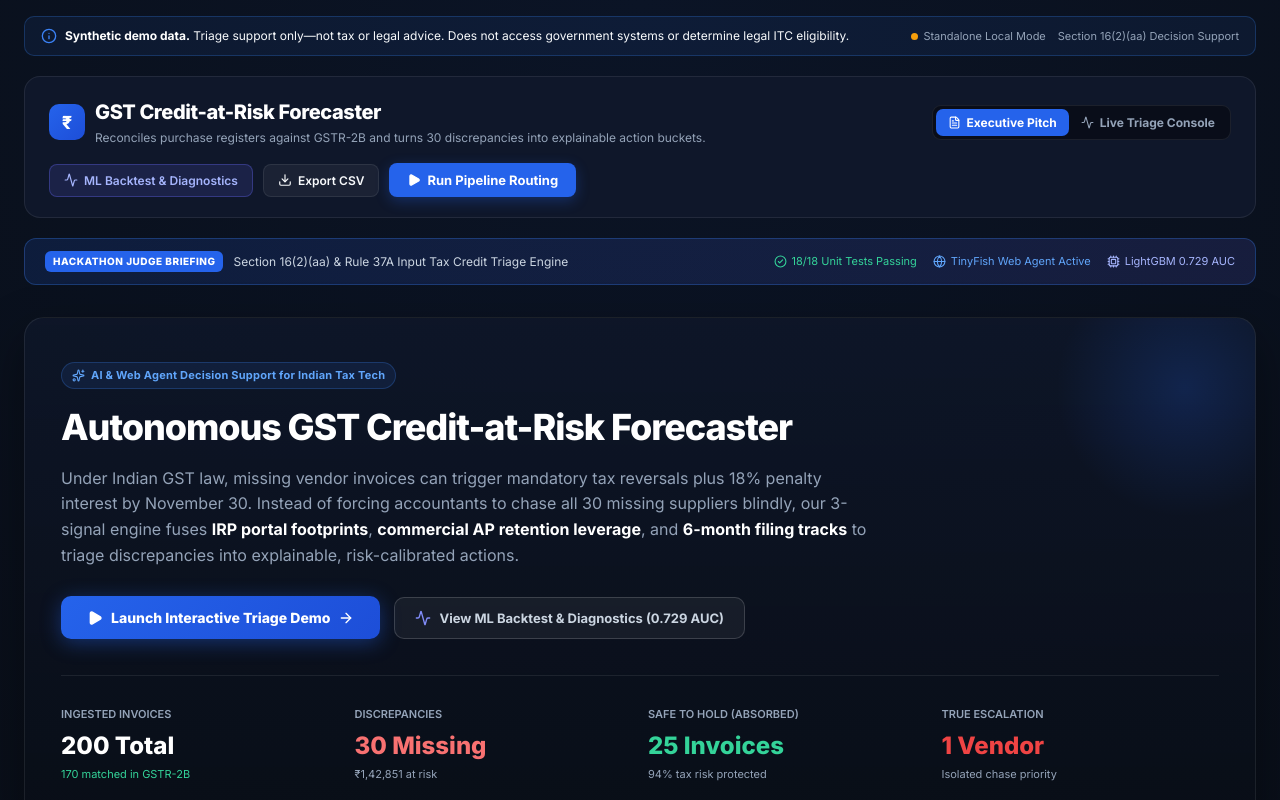
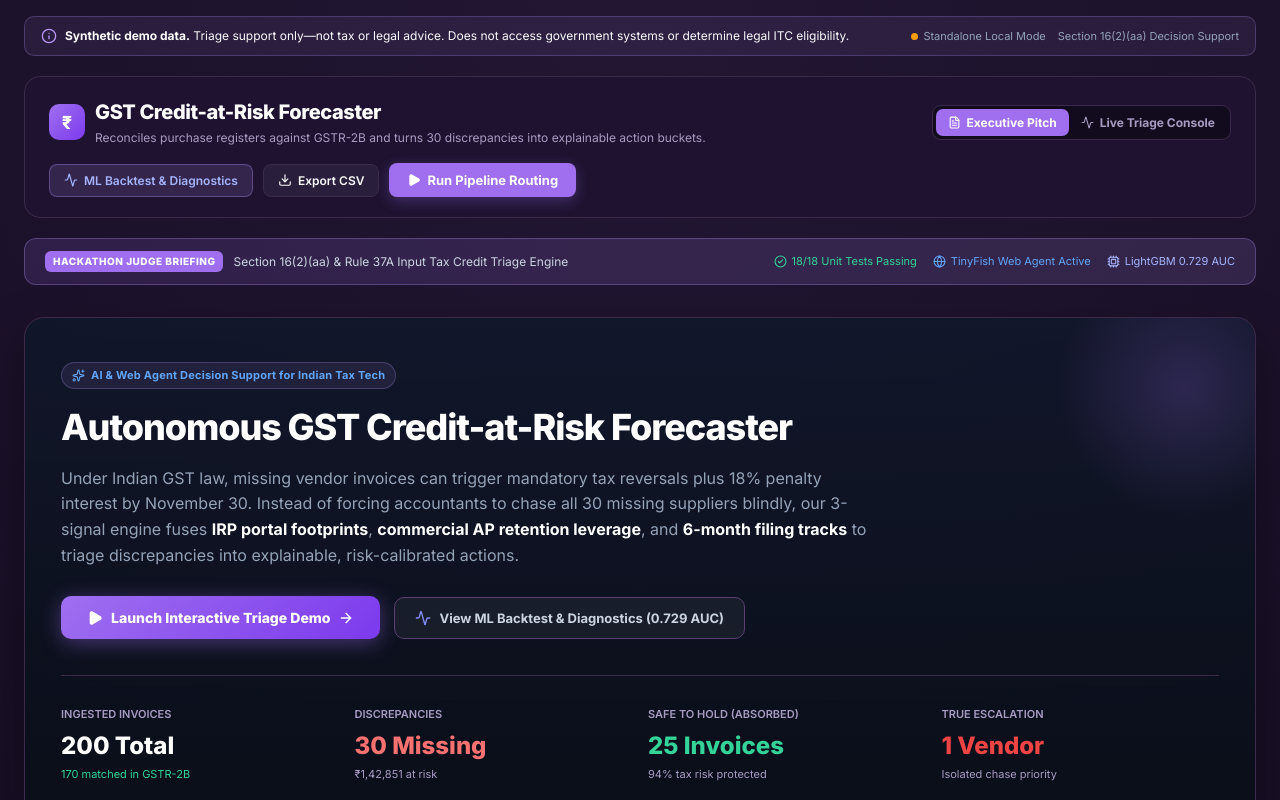
Before and after one commit to vishalbhardwaj-source/GST-Credit-Risk, a React (Vite) app in the folder vite-app/: page / in a window 1280 px wide. Both pictures are taken after a click on the button "Explore Dashboard". Shown: the top 800 px of the page. Built offline with nearby package versions, Linux system fonts and the light colour scheme; no server answers.

Commit message:
feat: retheme to deep aubergine palette — bg #170D24, cards #23172F, accent electric lavender #B794F6

```diff
--- a/vite-app/src/components/DashboardHeader.tsx
+++ b/vite-app/src/components/DashboardHeader.tsx
@@ -68,8 +68,8 @@ export function DashboardHeader({
       {/* Legal & Trust Persistent Banner */}
       <div
         style={{
-          background: 'rgba(59, 130, 246, 0.08)',
-          border: '1px solid rgba(59, 130, 246, 0.25)',
+          background: 'rgba(183, 148, 246, 0.08)',
+          border: '1px solid rgba(183, 148, 246, 0.25)',
           borderRadius: '10px',
           padding: '10px 16px',
           display: 'flex',
@@ -81,7 +81,7 @@ export function DashboardHeader({
         }}
       >
         <div style={{ display: 'flex', alignItems: 'center', gap: '8px' }}>
-          <Info size={16} color="#3b82f6" />
+          <Info size={16} color="#B794F6" />
           <span>
             <strong style={{ color: '#fff' }}>Synthetic demo data.</strong> Triage support only—not tax or legal advice. Does not access government systems or determine legal ITC eligibility.
           </span>
@@ -153,7 +153,7 @@ export function DashboardHeader({
               style={{
                 width: '36px',
                 height: '36px',
-                background: 'linear-gradient(135deg, #2563eb, #1d4ed8)',
+                background: 'linear-gradient(135deg, #9F6FF0, #7C3AED)',
                 borderRadius: '10px',
                 display: 'flex',
                 alignItems: 'center',
@@ -195,7 +195,7 @@ export function DashboardHeader({
               padding: '6px 12px',
               borderRadius: '7px',
               border: 'none',
-              background: activeView === 'overview' ? '#2563eb' : 'transparent',
+              background: activeView === 'overview' ? '#9F6FF0' : 'transparent',
               color: activeView === 'overview' ? '#fff' : 'var(--navy-muted)',
               fontWeight: 700,
               fontSize: '12px',
@@ -214,7 +214,7 @@ export function DashboardHeader({
               padding: '6px 12px',
               borderRadius: '7px',
               border: 'none',
-              background: activeView === 'dashboard' ? '#2563eb' : 'transparent',
+              background: activeView === 'dashboard' ? '#9F6FF0' : 'transparent',
               color: activeView === 'dashboard' ? '#fff' : 'var(--navy-muted)',
               fontWeight: 700,
               fontSize: '12px',
@@ -257,8 +257,8 @@ export function DashboardHeader({
               gap: '6px',
               padding: '8px 14px',
               borderRadius: '8px',
-              background: 'rgba(99, 102, 241, 0.15)',
-              border: '1px solid rgba(99, 102, 241, 0.35)',
+              background: 'rgba(183, 148, 246, 0.15)',
+              border: '1px solid rgba(183, 148, 246, 0.35)',
               color: '#a5b4fc',
               fontWeight: 600,
               fontSize: '12px',
@@ -296,13 +296,13 @@ export function DashboardHeader({
               gap: '6px',
               padding: '9px 18px',
               borderRadius: '8px',
-              background: isRouted ? '#10b981' : '#2563eb',
+              background: isRouted ? '#10b981' : '#9F6FF0',
               color: '#fff',
               border: 'none',
               fontWeight: 700,
               fontSize: '13px',
               cursor: 'pointer',
-              boxShadow: '0 4px 14px rgba(37, 99, 235, 0.3)',
+              boxShadow: '0 4px 14px rgba(159, 111, 240, 0.3)',
             }}
           >
             <Play size={14} fill="#fff" />
@@ -317,7 +317,7 @@ export function DashboardHeader({
       <div
         style={{
           background: 'linear-gradient(135deg, rgba(30, 41, 59, 0.7), rgba(15, 23, 42, 0.9))',
-          border: '1px solid rgba(59, 130, 246, 0.3)',
+          border: '1px solid rgba(183, 148, 246, 0.3)',
           borderRadius: '14px',
           padding: '16px 20px',
           boxShadow: '0 4px 20px rgba(0, 0, 0, 0.25)',
@@ -331,8 +331,8 @@ export function DashboardHeader({
                 width: '28px',
                 height: '28px',
                 borderRadius: '8px',
-                background: 'rgba(59, 130, 246, 0.15)',
-                border: '1px solid rgba(59, 130, 246, 0.35)',
+                background: 'rgba(183, 148, 246, 0.15)',
+                border: '1px solid rgba(183, 148, 246, 0.35)',
                 display: 'flex',
                 alignItems: 'center',
                 justifyContent: 'center',
@@ -729,7 +729,7 @@ export function DashboardHeader({
           }}
         >
           <div style={{ display: 'flex', alignItems: 'center', gap: '8px' }}>
-            <Sparkles size={14} color="#3b82f6" />
+            <Sparkles size={14} color="#B794F6" />
             <span style={{ fontWeight: 700, color: '#fff', fontSize: '13px' }}>
               {isRouted ? 'Pipeline Routing Complete' : 'Pre-Routing — Invoice Reconciliation View'}
             </span>
@@ -742,7 +742,7 @@ export function DashboardHeader({
                 padding: '4px 10px',
                 borderRadius: '6px',
                 border: '1px solid var(--navy-border)',
-                background: matchFilter === 'ALL' ? '#3b82f6' : 'transparent',
+                background: matchFilter === 'ALL' ? '#B794F6' : 'transparent',
                 color: matchFilter === 'ALL' ? '#fff' : 'var(--navy-muted)',
                 fontSize: '11px',
                 fontWeight: 600,
@@ -817,8 +817,8 @@ export function DashboardHeader({
           {/* Pipeline box */}
           <div
             style={{
-              background: 'rgba(37, 99, 235, 0.08)',
-              border: '1px solid rgba(59, 130, 246, 0.25)',
+              background: 'rgba(159, 111, 240, 0.08)',
+              border: '1px solid rgba(183, 148, 246, 0.25)',
               borderRadius: '10px',
               padding: '10px 16px',
               textAlign: 'center',
@@ -907,13 +907,13 @@ export function DashboardHeader({
                 gap: '6px',
                 padding: '10px 18px',
                 borderRadius: '8px',
-                background: 'linear-gradient(135deg, #2563eb, #1d4ed8)',
+                background: 'linear-gradient(135deg, #9F6FF0, #7C3AED)',
                 color: '#fff',
                 border: 'none',
                 fontWeight: 700,
                 fontSize: '13px',
                 cursor: 'pointer',
-                boxShadow: '0 4px 14px rgba(37, 99, 235, 0.35)',
+                boxShadow: '0 4px 14px rgba(159, 111, 240, 0.35)',
                 marginLeft: 'auto',
               }}
             >
--- a/vite-app/src/components/InvoiceTable.tsx
+++ b/vite-app/src/components/InvoiceTable.tsx
@@ -204,7 +204,7 @@ export function InvoiceTable({
                               fontSize: '9px',
                               color: '#60a5fa',
                               fontWeight: 700,
-                              background: 'rgba(59, 130, 246, 0.15)',
+                              background: 'rgba(183, 148, 246, 0.15)',
                               padding: '1px 5px',
                               borderRadius: '4px',
                               width: 'fit-content',
--- a/vite-app/src/components/MlBacktestModal.tsx
+++ b/vite-app/src/components/MlBacktestModal.tsx
@@ -132,7 +132,7 @@ export function MlBacktestModal({ isOpen, onClose }: MlBacktestModalProps) {
                   <span style={{ fontFamily: 'monospace', color: '#818cf8', fontWeight: 600 }}>{f.gain} gain</span>
                 </div>
                 <div style={{ width: '100%', height: '6px', background: 'rgba(255, 255, 255, 0.08)', borderRadius: '3px', overflow: 'hidden' }}>
-                  <div style={{ width: `${f.pct}%`, height: '100%', background: 'linear-gradient(90deg, #6366f1, #3b82f6)', borderRadius: '3px' }} />
+                  <div style={{ width: `${f.pct}%`, height: '100%', background: 'linear-gradient(90deg, #B794F6, #B794F6)', borderRadius: '3px' }} />
                 </div>
               </div>
             ))}
@@ -143,7 +143,7 @@ export function MlBacktestModal({ isOpen, onClose }: MlBacktestModalProps) {
           <button
             onClick={onClose}
             style={{
-              background: '#2563eb',
+              background: '#9F6FF0',
               border: 'none',
               borderRadius: '8px',
               color: '#fff',
--- a/vite-app/src/components/ProjectOverview.tsx
+++ b/vite-app/src/components/ProjectOverview.tsx
@@ -41,8 +41,8 @@ export function ProjectOverview({
       {/* Top Hackathon & Statutory Notice Banner */}
       <div
         style={{
-          background: 'linear-gradient(90deg, rgba(37, 99, 235, 0.15), rgba(99, 102, 241, 0.15))',
-          border: '1px solid rgba(59, 130, 246, 0.3)',
+          background: 'linear-gradient(90deg, rgba(159, 111, 240, 0.15), rgba(183, 148, 246, 0.15))',
+          border: '1px solid rgba(183, 148, 246, 0.3)',
           borderRadius: '12px',
           padding: '12px 20px',
           display: 'flex',
@@ -55,7 +55,7 @@ export function ProjectOverview({
         <div style={{ display: 'flex', alignItems: 'center', gap: '10px' }}>
           <span
             style={{
-              background: '#2563eb',
+              background: '#9F6FF0',
               color: '#fff',
               fontSize: '10px',
               fontWeight: 800,
@@ -104,7 +104,7 @@ export function ProjectOverview({
             right: '-60px',
             width: '260px',
             height: '260px',
-            background: 'radial-gradient(circle, rgba(37, 99, 235, 0.2) 0%, transparent 70%)',
+            background: 'radial-gradient(circle, rgba(159, 111, 240, 0.2) 0%, transparent 70%)',
             pointerEvents: 'none',
           }}
         />
@@ -117,8 +117,8 @@ export function ProjectOverview({
                 alignItems: 'center',
                 gap: '6px',
                 color: '#60a5fa',
-                background: 'rgba(59, 130, 246, 0.1)',
-                border: '1px solid rgba(59, 130, 246, 0.25)',
+                background: 'rgba(183, 148, 246, 0.1)',
+                border: '1px solid rgba(183, 148, 246, 0.25)',
                 padding: '4px 10px',
                 borderRadius: '9999px',
                 fontSize: '11px',
@@ -164,13 +164,13 @@ export function ProjectOverview({
                 gap: '8px',
                 padding: '13px 26px',
                 borderRadius: '10px',
-                background: 'linear-gradient(135deg, #2563eb, #1d4ed8)',
+                background: 'linear-gradient(135deg, #9F6FF0, #7C3AED)',
                 color: '#fff',
                 border: 'none',
                 fontWeight: 800,
                 fontSize: '14px',
                 cursor: 'pointer',
-                boxShadow: '0 4px 20px rgba(37, 99, 235, 0.4)',
+                boxShadow: '0 4px 20px rgba(159, 111, 240, 0.4)',
               }}
             >
               <Play size={16} fill="#fff" />
@@ -435,7 +435,7 @@ export function ProjectOverview({
       <div
         style={{
           background: 'linear-gradient(135deg, rgba(30, 41, 59, 0.7), rgba(15, 23, 42, 0.9))',
-          border: '1px solid rgba(59, 130, 246, 0.3)',
+          border: '1px solid rgba(183, 148, 246, 0.3)',
           borderRadius: '16px',
           padding: '24px',
         }}
@@ -452,7 +452,7 @@ export function ProjectOverview({
           <button
             onClick={onLaunchDemo}
             style={{
-              background: '#2563eb',
+              background: '#9F6FF0',
               color: '#fff',
               border: 'none',
               padding: '8px 16px',
@@ -530,8 +530,8 @@ export function ProjectOverview({
           <div
             onClick={() => onSelectQuickDemo?.('tinyfish')}
             style={{
-              background: 'rgba(59, 130, 246, 0.08)',
-              border: '1px solid rgba(59, 130, 246, 0.25)',
+              background: 'rgba(183, 148, 246, 0.08)',
+              border: '1px solid rgba(183, 148, 246, 0.25)',
               borderRadius: '12px',
               padding: '16px',
               cursor: 'pointer',
--- a/vite-app/src/index.css
+++ b/vite-app/src/index.css
@@ -1,13 +1,13 @@
 :root {
-  --navy-bg: #090e17;
-  --navy-surface: #0f172a;
-  --navy-card: #131d31;
-  --navy-card-hover: #17243c;
-  --navy-border: rgba(255, 255, 255, 0.08);
-  --navy-border-hover: rgba(255, 255, 255, 0.16);
+  --navy-bg: #170D24;
+  --navy-surface: #1E1230;
+  --navy-card: #23172F;
+  --navy-card-hover: #2C1D3A;
+  --navy-border: #3B2A4A;
+  --navy-border-hover: #5A4070;
   --navy-text: #f8fafc;
-  --navy-muted: #94a3b8;
-  --navy-dim: #64748b;
+  --navy-muted: #a89bc2;
+  --navy-dim: #7a6b90;
 
   --safe-color: #10b981;
   --safe-light: #34d399;
@@ -24,9 +24,9 @@
   --chase-bg: rgba(239, 68, 68, 0.12);
   --chase-border: rgba(239, 68, 68, 0.3);
 
-  --accent-blue: #3b82f6;
-  --accent-blue-hover: #2563eb;
-  --accent-indigo: #6366f1;
+  --accent-blue: #B794F6;
+  --accent-blue-hover: #9F6FF0;
+  --accent-indigo: #B794F6;
 
   font-family: 'Inter', -apple-system, BlinkMacSystemFont, "Segoe UI", Roboto, Oxygen, Ubuntu, Cantarell, sans-serif;
   color-scheme: dark;
@@ -41,8 +41,8 @@
 body {
   background-color: var(--navy-bg);
   background-image:
-    radial-gradient(circle at 50% 0%, rgba(37, 99, 235, 0.07) 0%, transparent 60%),
-    radial-gradient(circle at 100% 100%, rgba(99, 102, 241, 0.04) 0%, transparent 50%);
+    radial-gradient(circle at 50% 0%, rgba(183, 148, 246, 0.07) 0%, transparent 60%),
+    radial-gradient(circle at 100% 100%, rgba(183, 148, 246, 0.04) 0%, transparent 50%);
   color: var(--navy-text);
   min-height: 100vh;
   font-size: 13px;
@@ -75,7 +75,7 @@ a {
   transition: color 0.15s ease;
 }
 a:hover {
-  color: #60a5fa;
+  color: #d8b4fe;
   text-decoration: underline;
 }
 
@@ -200,8 +200,8 @@ input[type="text"] {
 }
 
 input[type="text"]:focus {
-  border-color: rgba(59, 130, 246, 0.6) !important;
-  box-shadow: 0 0 0 3px rgba(59, 130, 246, 0.18);
+  border-color: rgba(183, 148, 246, 0.6) !important;
+  box-shadow: 0 0 0 3px rgba(183, 148, 246, 0.18);
 }
 
 input[type="text"]::placeholder {
@@ -214,8 +214,8 @@ select {
 }
 
 select:focus {
-  border-color: rgba(59, 130, 246, 0.6) !important;
-  box-shadow: 0 0 0 2px rgba(59, 130, 246, 0.15);
+  border-color: rgba(183, 148, 246, 0.6) !important;
+  box-shadow: 0 0 0 2px rgba(183, 148, 246, 0.15);
 }
 
 select option {
@@ -234,7 +234,7 @@ select option {
 }
 
 .invoice-table-row:hover td:first-child {
-  border-left: 3px solid #3b82f6;
+  border-left: 3px solid #B794F6;
 }
 
 th {
```
Also changed, not shown: vite-app/src/components/FilterBar.tsx (+8 -8 lines), vite-app/src/components/InvoiceDetailPanel.tsx (+21 -21 lines).
